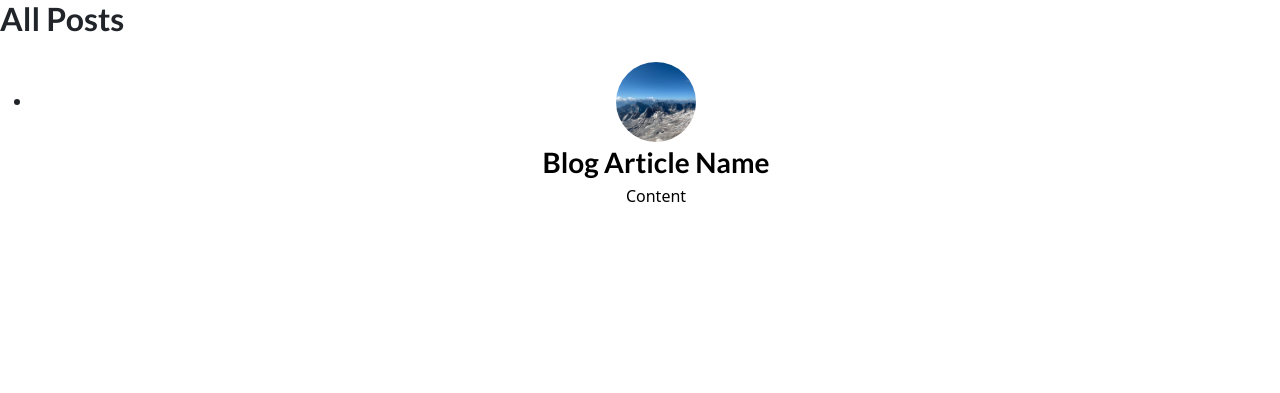
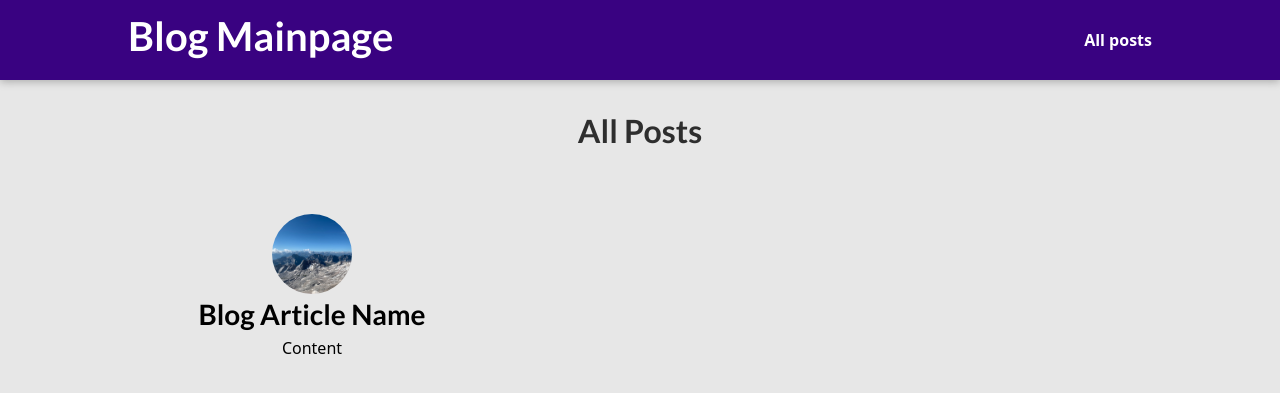
Before and after one commit to brandonharris177/my_site, a Django app: template blog/templates/blog/all-posts.html in a window 1280 px wide. Shown: the top 393 px of the page. Run offline with Django 3.2, Linux system fonts and the light colour scheme; the template is opened without the code that fills it, so the values that code supplies are empty.

Commit message:
broke up css files into post and all-posts folders

```diff
--- /dev/null
+++ b/blog/static/blog/all-posts.css
@@ -0,0 +1,30 @@
+body {
+    background-color: #e7e7e7;
+  }
+
+  #main-navigation {
+    background-color: #390281;
+    box-shadow: 0 2px 8px rgba(0, 0, 0, 0.25);
+  }
+
+  #all-posts {
+    margin: 7rem auto;
+    width: 90%;
+    max-width: 60rem;
+  }
+
+  #all-posts h2 {
+    text-align: center;
+    font-size: 2rem;
+    color: #2e2e2e;
+    margin: 3rem 0;
+  }
+
+  ul {
+    list-style: none;
+    margin: 0;
+    padding: 0;
+    display: grid;
+    grid-template-columns: repeat(auto-fill, minmax(17rem, 1fr));
+    gap: 1.5rem;
+  }
--- a/blog/static/blog/index.css
+++ b/blog/static/blog/index.css
@@ -103,7 +77,6 @@
 }
 
 .post {
-  width: 100%;
   display: flex;
   flex-direction: column;
   align-items: center;
@@ -111,7 +84,6 @@
 }
 
 .post a {
-  width: 100%;
   text-decoration: none;
   color: black;
   transition: all 0.2s ease;
--- a/blog/templates/blog/all-posts.html
+++ b/blog/templates/blog/all-posts.html
@@ -7,7 +7,8 @@ All Posts
 {% endblock title %}
 
 {% block css_files %}
-    <link rel="stylesheet" href="{% static "blog/index.css" %}"/>
+    <link rel="stylesheet" href="{% static "blog/post.css" %}"/>
+    <link rel="stylesheet" href="{% static "blog/all-posts.css" %}"/>
 {% endblock css_files %}
 
 {%block content%}
--- a/blog/templates/blog/index.html
+++ b/blog/templates/blog/index.html
@@ -7,6 +7,7 @@ My Blog
 {% endblock title %}
 
 {% block css_files %}
+    <link rel="stylesheet" href="{% static "blog/post.css" %}"/>
     <link rel="stylesheet" href="{% static "blog/index.css" %}"/>
 {% endblock css_files %}
 
@@ -23,6 +24,10 @@ My Blog
         <h2>Latest Posts</h2>
         <ul>
             {% include "blog/includes/post.html" %}
+            {% include "blog/includes/post.html" %}
+            {% include "blog/includes/post.html" %}
+            {% include "blog/includes/post.html" %}
+            {% include "blog/includes/post.html" %}
         </ul>
     </section>
 
--- a/blog/views.py
+++ b/blog/views.py
@@ -6,7 +6,7 @@ def index(reqest):
     return render(reqest, 'blog/index.html')
 
 def posts(reqest):
-    pass
+    return render(reqest, 'blog/all-posts.html')
 
 def post(request):
     pass
```
Also changed, not shown: other parts of blog/static/blog/index.css (+2 -28 lines), blog/static/blog/post.css (added, +43 -0 lines).
